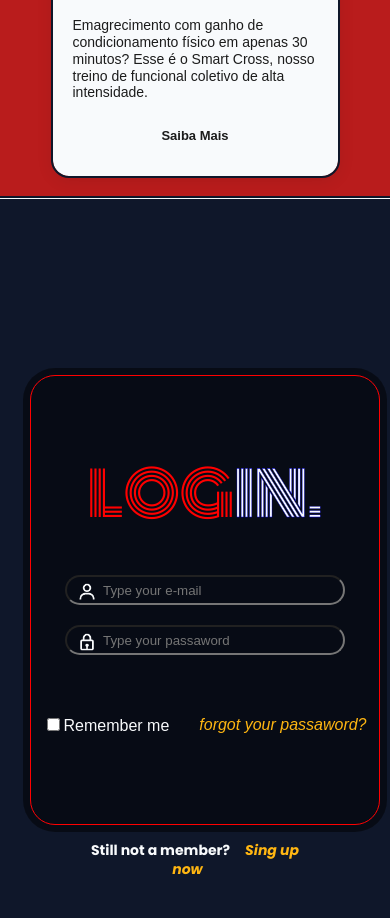
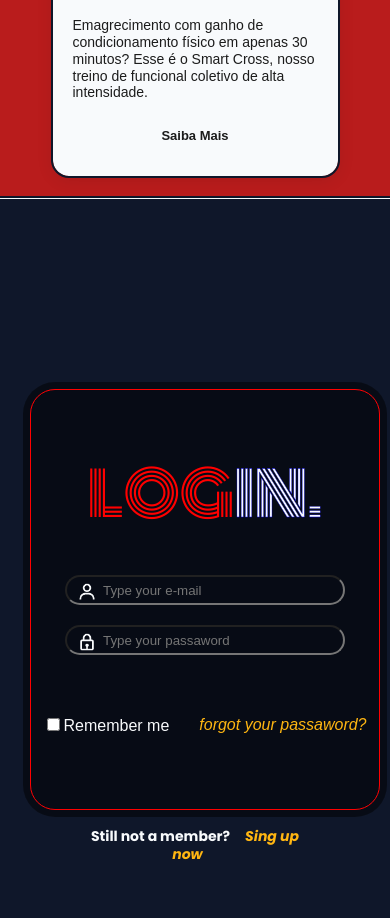
Before and after one commit to f-SantosDev/BodyPro-BodybuildingAndFitnessClub, a plain HTML site: page index.html in a window 390 px wide. Shown: the part 3140-4058 px from the top of the page. Drawn offline with Linux system fonts and the light colour scheme; a web font is replaced by a local one.

Commit message:
Update query-1024px.css
Update query-1024px.css

```diff
--- a/src/styles/query-1024px.css
+++ b/src/styles/query-1024px.css
@@ -52,7 +52,7 @@
         flex-direction: column;
         justify-content: center;
         align-items: center;
-        height: 80%;
+        height: 70%;
         width: 60%;
     }
 
```
